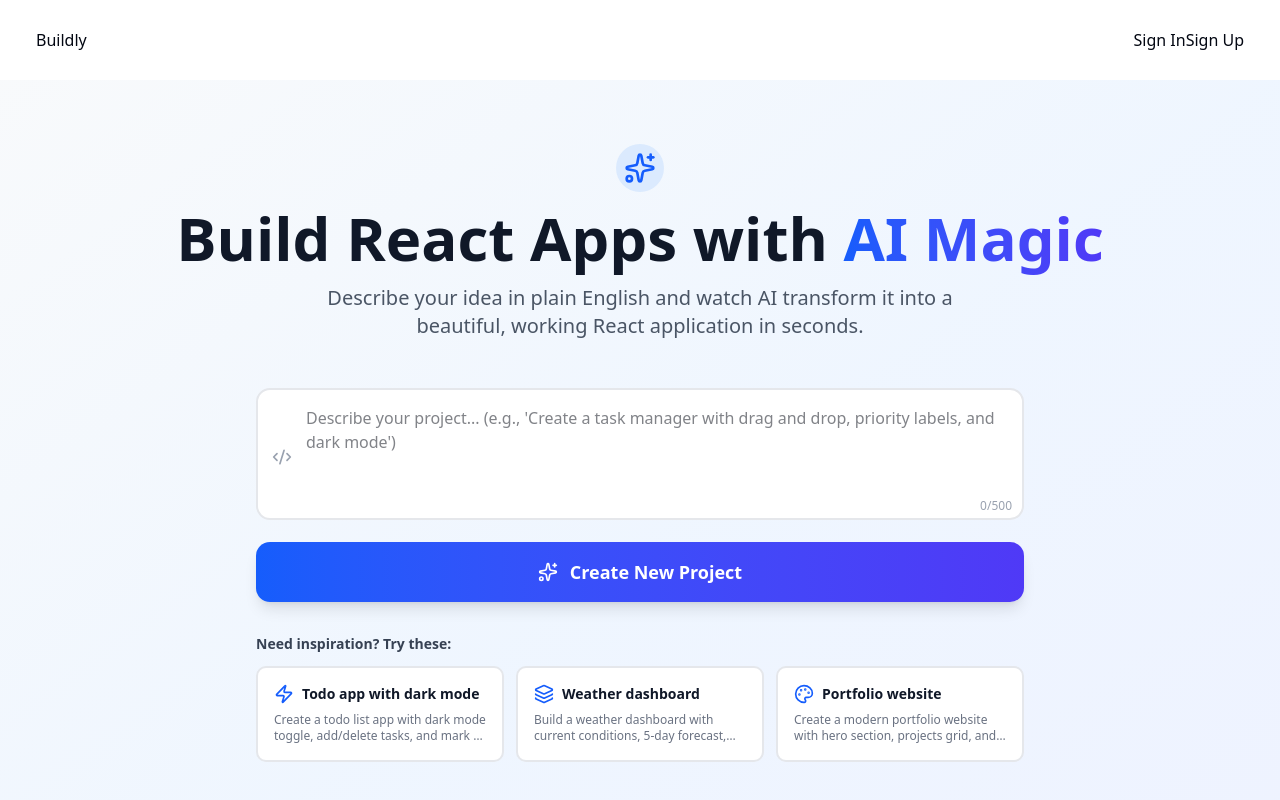
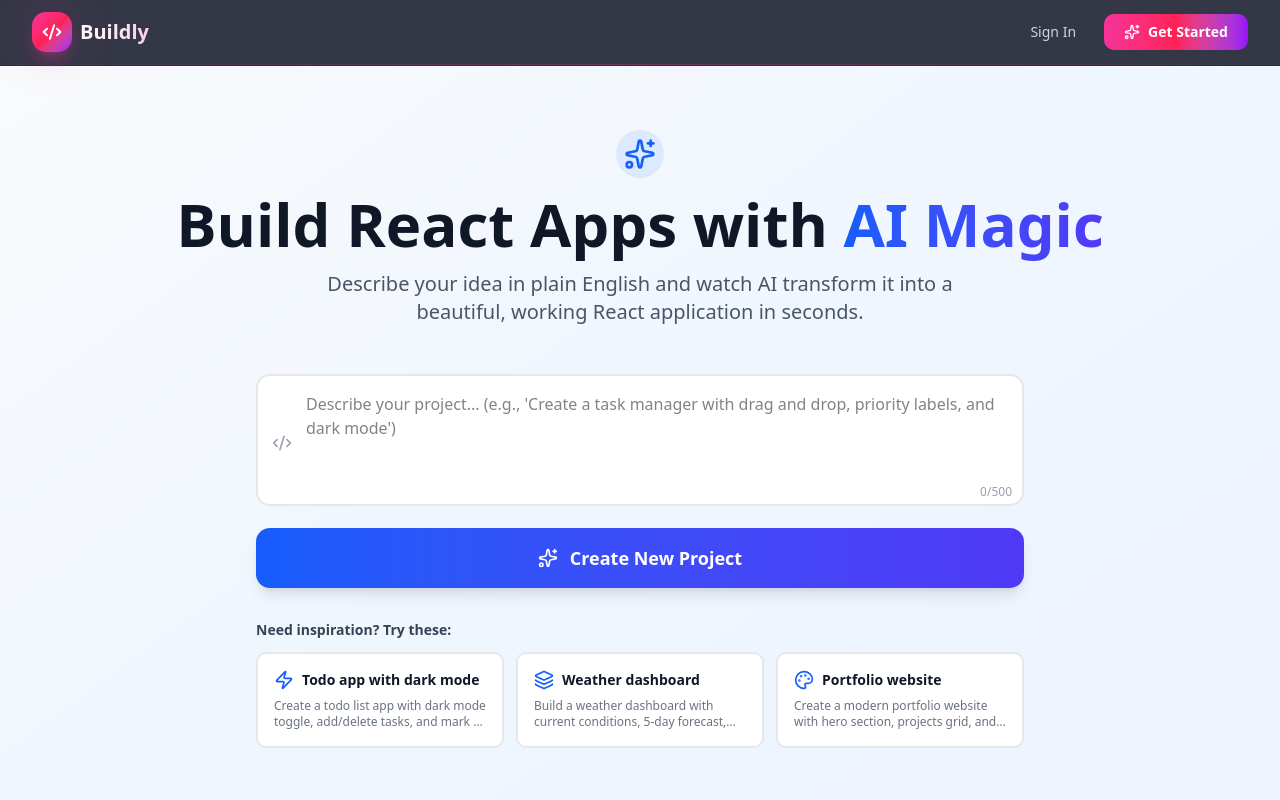
Before and after one commit to vire-star/lovable, a React app in the folder frontend/: page / in a window 1280 px wide. Shown: the top 800 px of the page. Built offline with nearby package versions, Linux system fonts and the light colour scheme; no server answers; the HTML template or start-up script is replaced by a standard one.

Commit message:
updated navbar and userstore now moving towards to decorate home page

```diff
--- a/frontend/src/Store/UserStore.jsx
+++ b/frontend/src/Store/UserStore.jsx
@@ -1,14 +1,78 @@
-import { create } from "zustand";
-import { devtools } from "zustand/middleware";
+// frontend/src/Store/UserStore.js
+
+import { create } from "zustand"
+import { devtools, persist } from "zustand/middleware"
 
 export const userStore = create(
-   devtools((set)=>({
-    user:null,
-    setUser:(newUser)=>set({user:newUser}),
-    clearUser:()=>set({user:null})
-   }),
+  devtools(
+    persist(
+      (set, get) => ({
+        user: null,
+
+        // ✅ Set user
+        setUser: (newUser) => {
+          console.log('✅ Setting user:', newUser)
+          set({ user: newUser })
+        },
+
+        // ✅ Clear user - Production safe
+        clearUser: () => {
+          console.log('🚪 Clearing user from store')
+
+          // Clear Zustand state
+          set({ user: null })
+
+          // ✅ CRITICAL: Clear from localStorage
+          try {
+            localStorage.removeItem('user-storage')
+
+            // ✅ Also clear any other auth-related items
+            localStorage.removeItem('token')
+            sessionStorage.clear()
+
+            console.log('✅ User cleared from localStorage')
+          } catch (error) {
+            console.error('❌ Failed to clear localStorage:', error)
+          }
+        }
+      }),
+      {
+        name: 'user-storage', // ✅ localStorage key
+        version: 1, // ✅ Version for migrations
+
+        // ✅ Only persist user field
+        partialize: (state) => ({
+          user: state.user
+        }),
+
+        // ✅ Production-safe storage
+        storage: {
+          getItem: (name) => {
+            try {
+              const str = localStorage.getItem(name)
+              return str ? JSON.parse(str) : null
+            } catch (error) {
+              console.error('❌ Error reading from localStorage:', error)
+              return null
+            }
+          },
+          setItem: (name, value) => {
+            try {
+              localStorage.setItem(name, JSON.stringify(value))
+            } catch (error) {
+              console.error('❌ Error writing to localStorage:', error)
+            }
+          },
+          removeItem: (name) => {
+            try {
+              localStorage.removeItem(name)
+            } catch (error) {
+              console.error('❌ Error removing from localStorage:', error)
+            }
+          }
+        }
+      }
+    ),
     { name: "UserStore" }
-
+  )
 )
-
-)
--- a/frontend/src/components/Navbar.jsx
+++ b/frontend/src/components/Navbar.jsx
@@ -1,61 +1,168 @@
-// import { useGetUserHook } from '@/hooks/user.hook'
+// frontend/src/components/Navbar.jsx
+
 import { userStore } from '@/Store/UserStore'
 import React from 'react'
 import { Popover, PopoverContent, PopoverTrigger } from './ui/popover'
 import { useLogoutHook } from '@/hooks/user.hook'
 import { useNavigate } from 'react-router-dom'
+import { LogOut, FolderOpen, Loader2, Sparkles, Code2 } from 'lucide-react'
 
 const Navbar = () => {
+  const user = userStore((state) => state.user)
+  const clearUser = userStore((state) => state.clearUser)
+  const navigate = useNavigate()
+  const { mutate: logout, isPending } = useLogoutHook()
 
-    // console.log(data)
-    const user = userStore((state)=>state.user)
-    const clearUser = userStore((state)=>state.clearUser)
-    const navigate = useNavigate()
-    // console.log(user)
-    const {mutate} = useLogoutHook()
-    const logoutHandler=()=>{
-        mutate({},
-            {
-                onSuccess:(data)=>{
-                    console.log(data)
+  const logoutHandler = () => {
+    console.log('🚪 Logout initiated')
+
+    logout({}, {
+      onSuccess: (data) => {
+        console.log('✅ Logout success:', data)
+        clearUser()
+        setTimeout(() => navigate('/'), 100)
+      },
+      onError: (error) => {
+        console.error('❌ Logout failed:', error)
+        clearUser()
         navigate('/')
-                    clearUser()
       }
+    })
   }
-        )
-    }
+
   return (
-    <div className='flex items-center justify-between px-9 h-[10vh] shadow-2xl'>
-        <h1 onClick={()=>navigate('/')}>Buildly</h1>
-        <div>
-          {
-            user?
+    <nav className='sticky top-0 z-50 border-b border-slate-800/50 bg-slate-950/80 backdrop-blur-xl'>
+      <div className='max-w-7xl mx-auto px-4 sm:px-6 lg:px-8'>
+        <div className='flex items-center justify-between h-16'>
+          {/* Logo Section */}
+          <div
+            onClick={() => navigate('/')}
+            className='flex items-center gap-2 cursor-pointer group'
+          >
+            <div className='relative'>
+              <div className='absolute inset-0 bg-pink-500/20 blur-xl rounded-full group-hover:bg-pink-500/30 transition-all duration-300'></div>
+              <div className='relative w-10 h-10 rounded-xl bg-gradient-to-br from-pink-500 via-rose-500 to-purple-600 flex items-center justify-center shadow-lg shadow-pink-500/25 group-hover:shadow-pink-500/40 transition-all duration-300'>
+                <Code2 className='w-5 h-5 text-white' strokeWidth={2.5} />
+              </div>
+            </div>
+            <span className='text-xl font-bold bg-gradient-to-r from-white via-pink-100 to-pink-200 text-transparent bg-clip-text group-hover:from-pink-200 group-hover:via-pink-100 group-hover:to-white transition-all duration-300'>
+              Buildly
+            </span>
+          </div>
+
+          {/* Right Section */}
+          <div className='flex items-center gap-4'>
+            {user ? (
               <>
+                {/* My Projects Button */}
+                <button
+                  onClick={() => navigate('/projects')}
+                  className='group relative px-4 py-2 rounded-lg overflow-hidden transition-all duration-300'
+                >
+                  <div className='absolute inset-0 bg-gradient-to-r from-pink-500/10 to-purple-500/10 opacity-0 group-hover:opacity-100 transition-opacity duration-300'></div>
+                  <div className='absolute inset-0 border border-pink-500/0 group-hover:border-pink-500/30 rounded-lg transition-all duration-300'></div>
+                  <div className='relative flex items-center gap-2'>
+                    <FolderOpen className='w-4 h-4 text-slate-400 group-hover:text-pink-400 transition-colors duration-300' />
+                    <span className='text-sm font-medium text-slate-300 group-hover:text-white transition-colors duration-300 hidden sm:inline'>
+                      My Projects
+                    </span>
+                  </div>
+                </button>
+
+                {/* User Profile Popover */}
                 <Popover>
-                <PopoverTrigger>
-            <h1>{user?.name}</h1>
+                  <PopoverTrigger asChild>
+                    <button className='group relative flex items-center gap-3 pl-3 pr-4 py-2 rounded-lg hover:bg-slate-900/50 transition-all duration-300'>
+                      <div className='relative'>
+                        <div className='absolute inset-0 bg-pink-500/30 blur-md rounded-full opacity-0 group-hover:opacity-100 transition-opacity duration-300'></div>
+                        <div className='relative w-9 h-9 rounded-lg bg-gradient-to-br from-pink-500 via-rose-500 to-purple-600 flex items-center justify-center shadow-md shadow-pink-500/20 group-hover:shadow-pink-500/40 transition-all duration-300'>
+                          <span className='text-sm font-bold text-white'>
+                            {user?.name?.charAt(0).toUpperCase() || 'U'}
+                          </span>
+                        </div>
+                      </div>
+                      <span className='hidden md:block text-sm font-medium text-slate-300 group-hover:text-white transition-colors duration-300'>
+                        {user?.name}
+                      </span>
+                    </button>
+                  </PopoverTrigger>
 
-                </PopoverTrigger>
-                <PopoverContent>
-                    <h1 className='cursor-pointer' onClick={(e)=>{
+                  <PopoverContent
+                    className='w-72 p-0 bg-slate-900 border border-slate-800 shadow-2xl shadow-black/50 overflow-hidden'
+                    align='end'
+                    sideOffset={8}
+                  >
+                    {/* Header with gradient */}
+                    <div className='relative px-4 py-4 bg-gradient-to-br from-slate-900 via-slate-900 to-pink-950/20 border-b border-slate-800'>
+                      <div className='absolute inset-0 bg-gradient-to-r from-pink-500/5 to-purple-500/5'></div>
+                      <div className='relative'>
+                        <p className='text-sm font-semibold text-white truncate'>
+                          {user?.name}
+                        </p>
+                        <p className='text-xs text-slate-400 truncate mt-0.5'>
+                          {user?.email}
+                        </p>
+                      </div>
+                    </div>
+
+                    {/* Logout Button */}
+                    <div className='p-2'>
+                      <button
+                        onClick={(e) => {
                           e.preventDefault()
                           logoutHandler()
-                    }}>logout</h1>
+                        }}
+                        disabled={isPending}
+                        className='group w-full flex items-center gap-3 px-3 py-2.5 text-sm text-slate-300 hover:text-white hover:bg-slate-800/50 rounded-lg transition-all duration-200 disabled:opacity-50 disabled:cursor-not-allowed'
+                      >
+                        <div className='w-8 h-8 rounded-lg bg-red-500/10 group-hover:bg-red-500/20 flex items-center justify-center transition-colors duration-200'>
+                          {isPending ? (
+                            <Loader2 className='w-4 h-4 text-red-400 animate-spin' />
+                          ) : (
+                            <LogOut className='w-4 h-4 text-red-400' />
+                          )}
+                        </div>
+                        <span className='font-medium'>
+                          {isPending ? 'Logging out...' : 'Logout'}
+                        </span>
+                      </button>
+                    </div>
                   </PopoverContent>
                 </Popover>
+              </>
+            ) : (
+              <div className='flex items-center gap-3'>
+                {/* Sign In */}
+                <button
+                  onClick={() => navigate('/login')}
+                  className='px-4 py-2 text-sm font-medium text-slate-300 hover:text-white transition-colors duration-200'
+                >
+                  Sign In
+                </button>
 
-            <h1 onClick={()=>navigate('/projects')}>MY Projects</h1>
-
-            </>
-            :
-            <>
-
-              <button>Sign In</button>
-            <button>Sign Up</button>
-            </>
-          }
+                {/* Sign Up - Gradient Button */}
+                <button
+                  onClick={() => navigate('/signup')}
+                  className='group relative px-5 py-2 rounded-lg overflow-hidden transition-all duration-300 hover:scale-105'
+                >
+                  <div className='absolute inset-0 bg-gradient-to-r from-pink-500 via-rose-500 to-purple-600 opacity-100 group-hover:opacity-90 transition-opacity duration-300'></div>
+                  <div className='absolute inset-0 bg-gradient-to-r from-pink-400 via-rose-400 to-purple-500 opacity-0 group-hover:opacity-100 blur-xl transition-opacity duration-300'></div>
+                  <div className='relative flex items-center gap-2'>
+                    <Sparkles className='w-4 h-4 text-white' />
+                    <span className='text-sm font-semibold text-white'>
+                      Get Started
+                    </span>
+                  </div>
+                </button>
+              </div>
+            )}
           </div>
         </div>
+      </div>
+
+      {/* Bottom gradient line */}
+      <div className='h-px bg-gradient-to-r from-transparent via-pink-500/30 to-transparent'></div>
+    </nav>
   )
 }
 
```
Lines whose indentation alone changed are shown as unchanged.
